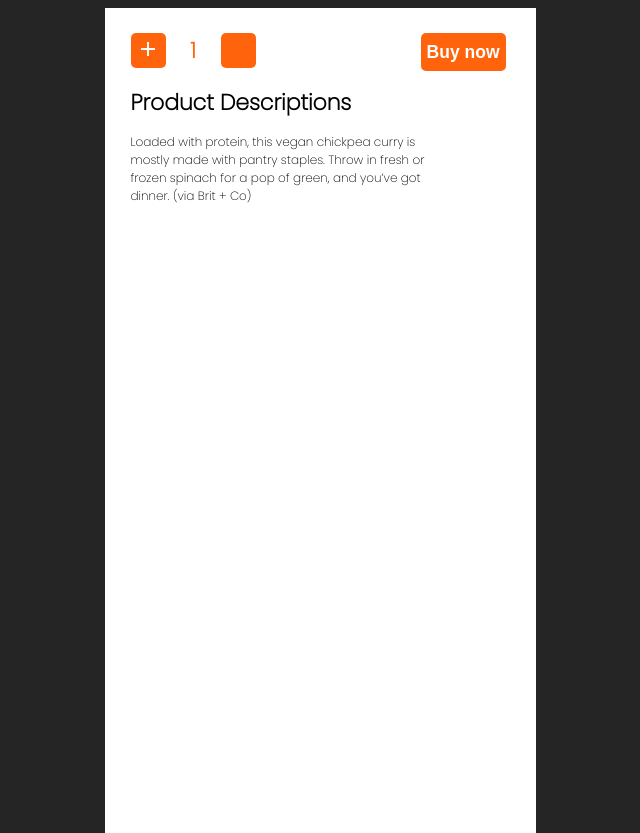
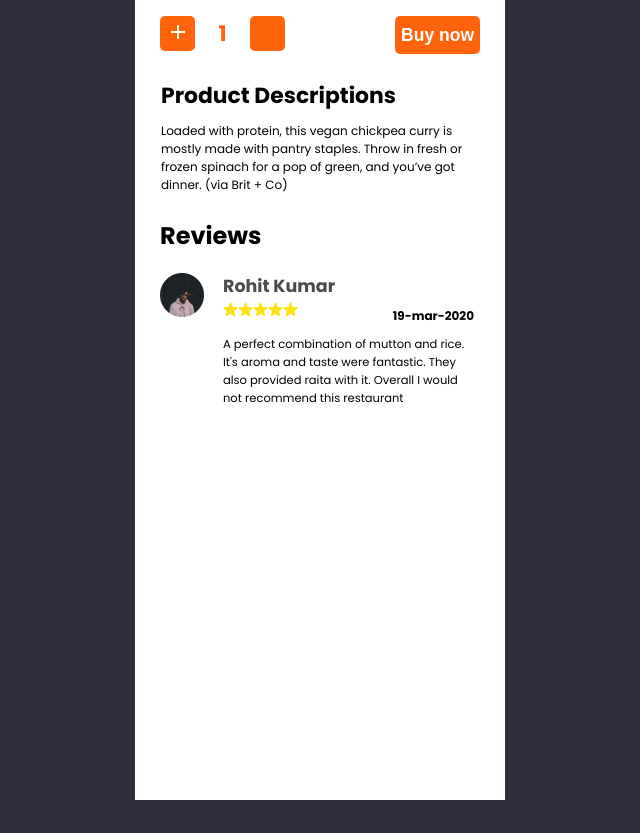
Before and after one commit to IrishMikey/UsandoFigma, a plain HTML site: page index.html in a window 1280 px wide. Shown: the whole page, without its empty margins (320-960 px from the left). After the commit the page ends 800 px from the top, so only its background shows below. Drawn offline with Linux system fonts and the light colour scheme.

Commit message:
Section A complete

```diff
--- a/index.html
+++ b/index.html
@@ -9,10 +9,13 @@
   </head>
   <body>
     <div class="mockupContainer">
+      <section class="sectionA">
         <div class="priceContainer">
           <div class="priceCounter">
             <button><img src="./img/addIcon.png" alt="" /></button><span>1</span
-          ><button id="btnMinus"><img src="./img/minusIcon.png" alt="" /></button>
+            ><button id="btnMinus">
+              <img src="./img/minusIcon.png" alt="" />
+            </button>
           </div>
           <div class="buyCounter">
             <button>Buy now</button>
@@ -20,9 +23,48 @@
         </div>
         <div class="desContainer">
           <h1>Product Descriptions</h1>
-        <p>Loaded with protein, this vegan chickpea curry is mostly made with pantry staples. Throw in fresh or frozen spinach for a pop of green, and you’ve got dinner. (via Brit + Co)</p>
+          <p>
+            Loaded with protein, this vegan chickpea curry is mostly made with
+            pantry staples. Throw in fresh or frozen spinach for a pop of green,
+            and you’ve got dinner. (via Brit + Co)
+          </p>
+        </div>
+        <div class="reviewContainer">
+          <h1>Reviews</h1>
+          <div class="user">
+            <div class="avatar">
+              <img src="./img/avatar.png" alt="Profile picture" />
+            </div>
+            <div class="reviewInfo">
+              <div class="reviewInfoA">
+                <div class="userDesc">
+                  <h2>Rohit Kumar</h2>
+                  <div class="starContainer">
+                    <img src="./img/star.png" alt="" /><img
+                      src="./img/star.png"
+                      alt=""
+                    /><img src="./img/star.png" alt="" /><img
+                      src="./img/star.png"
+                      alt=""
+                    /><img src="./img/star.png" alt="" />
+                  </div>
+                </div>
+                <div class="dateContainer">
+                  <span class="dateText">19-mar-2020</span>
+                </div>
+              </div>
+              <div class="commentContainer">
+                <p>
+                  A perfect combination of mutton and rice. It's aroma and taste
+                  were fantastic. They also provided raita with it. Overall I
+                  would not recommend this restaurant
+                </p>
               </div>
             </div>
           </div>
+        </div>
+      </section>
+      <section class="sectionB"></section>
+    </div>
   </body>
 </html>
--- /dev/null
+++ b/styles/_colors.scss
@@ -0,0 +1,4 @@
+$primary: #ff640d;
+$light:#E5E5E5;
+$secondary:#4A4A4A;
+$dark:#313131;
--- /dev/null
+++ b/styles/_sectionA.scss
@@ -0,0 +1,115 @@
+.priceContainer {
+  margin: 16px 25px 0;
+  display: flex;
+  flex-direction: row;
+  justify-content: space-evenly;
+  .priceCounter {
+    display: flex;
+    width: 50%;
+    font-size: 17.5px;
+
+    button,
+    span {
+      margin-right: 10px;
+      min-height: 35px;
+      max-height: 35px;
+      min-width: 35px;
+      max-width: 35px;
+      border-radius: 5px;
+    }
+    span {
+      color: $primary;
+      font-weight: 900;
+      font-size: 21.5px;
+      display: flex;
+      align-items: center;
+      justify-content: center;
+    }
+    #btnMinus {
+      padding-bottom: 10px;
+    }
+  }
+  .buyCounter {
+    display: flex;
+    justify-content: end;
+    width: 50%;
+    button {
+      font-weight: 700;
+      font-size: 17.5px;
+    }
+  }
+}
+
+@mixin headingOne {
+  font-size: 21.88px;
+  font-weight: 700;
+  margin: 0;
+}
+@mixin headingTwo {
+  font-family: Poppins;
+  font-style: normal;
+  font-weight: bold;
+  font-size: 17.5px;
+  line-height: 26px;
+  color: $secondary;
+  margin: 0;
+}
+
+.desContainer {
+  margin: 25px 30px 15px 26px;
+  h1{
+      @include headingOne;
+  }
+  p {
+    margin-top: 10px;
+    padding-top: 0px;
+    font-family: Poppins;
+    font-weight: 400;
+    font-size: 12px;
+    line-height: 18px;
+    width: 319px;
+    height: 76px;
+  }
+}
+.reviewContainer {
+  max-width: 320px;
+  margin: 0 31px 0 25px;
+}
+.user {
+  display: flex;
+}
+.reviewInfo {
+  display: flex;
+  flex-direction: column;
+  width: 100%;
+  margin-left: 19px;
+    h2{
+        @include headingTwo;
+    }
+  .reviewInfoA {
+    display: flex;
+    flex-direction: row;
+  }
+}
+.userDesc {
+  width: 50%;
+}
+.dateContainer {
+  width: 50%;
+  display: flex;
+  align-items: flex-end;
+  justify-content: end;
+}
+.dateText {
+  font-style: normal;
+  font-weight: 700;
+  font-size: 12px;
+  line-height: 16px;
+}
+.commentContainer {
+  p {
+    font-size: 11.5px;
+    line-height: 18px;
+    // display: inline-block;
+  }
+}
--- a/styles/styles.scss
+++ b/styles/styles.scss
@@ -1,26 +1,7 @@
-$primary: #ff640d;
-@import url("https://fonts.googleapis.com/css2?family=Poppins:wght@100;200&display=swap");
-html,
-body {
-  height: 100%;
-}
-body {
-  font-family: "Poppins", sans-serif;
-  display: flex;
-  justify-content: center;
-  background-color: rgb(37, 37, 37);
-}
-.mockupContainer {
-  background-color: rgb(255, 255, 255);
-  height: 100%;
-  min-width: 375px;
-  display: flex;
-  flex-direction: column;
-  padding: 25px 30px 0 26px;
+@import "./colors", "./sectionA";
+@import url("https://fonts.googleapis.com/css2?family=Poppins:wght@400;700&display=swap");
 
-}
-
-button {
+@mixin btnStyle {
   background-color: $primary;
   color: white;
   border-radius: 5px;
@@ -28,55 +9,27 @@ button {
   font-size: 17.5px;
   height: 38px;
 }
+html,
+body {
+  height: 100%;
+  margin: 0;
+  box-sizing: border-box;
+}
+body {
+  font-family: "Poppins", sans-serif;
+  display: flex;
+  justify-content: center;
+  background-color: rgb(45, 45, 61);
+}
+.mockupContainer {
+  background-color: rgb(255, 255, 255);
+  height: 100%;
+  min-width: 370px;
+  max-width: 370px;
+  display: flex;
+  flex-direction: column;
+}
 
-.priceContainer {
-  width: 100%;
-  height: fit-content;
-  display: flex;
-  flex-direction: row;
-  justify-content: space-evenly;
-  .priceCounter {
-    display: flex;
-    width: 50%;
-    font-size: 17.5px;
-
-    button,
-    span {
-      margin-right: 10px;
-      min-height: 35px;
-      max-height: 35px;
-      min-width: 35px;
-      max-width: 35px;
-      border-radius: 5px;
-    }
-    span {
-      color: $primary;
-      font-weight: 900;
-      font-size: 21.5px;
-      display: flex;
-      align-items: center;
-      justify-content: center;
-    }
-    #btnMinus {
-      padding-bottom: 10px;
-    }
-  }
-  .buyCounter {
-    display: flex;
-    justify-content: end;
-    width: 50%;
-    button {
-      font-weight: 700;
-      font-size: 17.5px;
-    }
-  }
+button {
+  @include btnStyle;
 }
-h1{
-    font-size: 21.88px;
-    font-weight: bold;
-}
-p{
-
-    font-size: 12px;
-    width: 319px;
-}
```
Also changed, not shown: img/avatar.png (added), img/star.png (added), styles/styles.css. Lines whose indentation alone changed are shown as unchanged.
